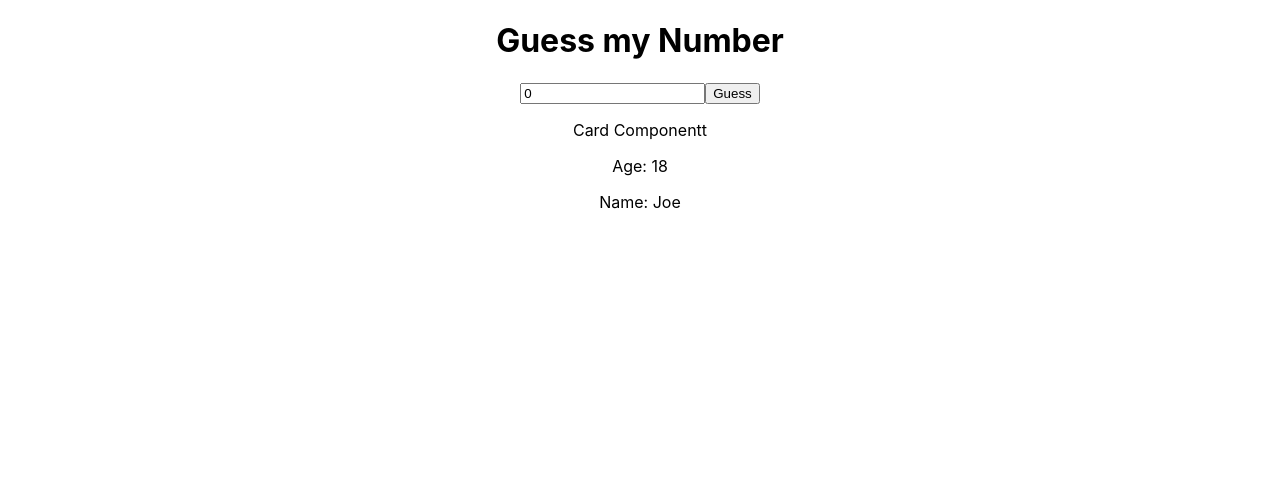
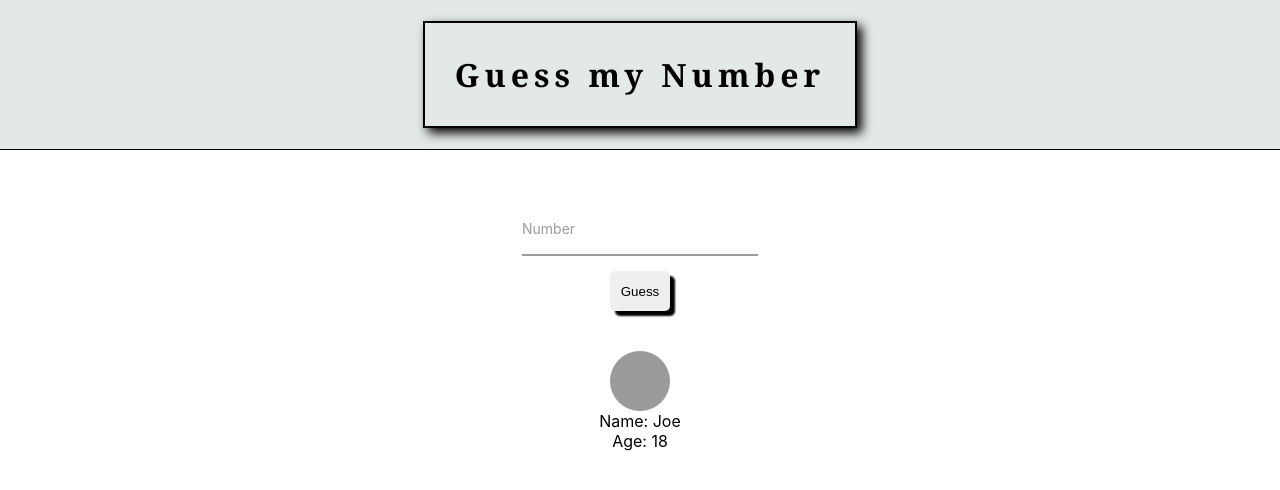
Before and after one commit to CaglayanYanikoglu/training, a React (Create React App) app in the folder week-4/students-app/: page / in a window 1280 px wide. Shown: the top 490 px of the page. Built offline with nearby package versions, Linux system fonts and the light colour scheme.

Commit message:
Guess number game improvements and updates (#7)
* app js updated

* card js and css updates

* app js updated

* prettier updates

```diff
--- a/week-4/students-app/src/App.css
+++ b/week-4/students-app/src/App.css
@@ -1,38 +1,126 @@
+* {
+  margin: 0;
+  padding: 0;
+  box-sizing: border-box;
+}
 .App {
   text-align: center;
 }
-
-.App-logo {
-  height: 40vmin;
-  pointer-events: none;
+.guessText {
+  letter-spacing: 5px;
+  font-family: Cambria, Cochin, Georgia, Times, "Times New Roman", serif;
+  padding: 30px;
+  border: 2px solid black;
+  box-shadow: 5px 5px 10px;
+}
+.header {
+  height: 150px;
+  display: flex;
+  align-items: center;
+  justify-content: center;
+  background-color: #e3e9e7;
+  border-bottom: 1px solid black;
+}
+.main-container {
+  margin: 50px;
 }
 
-@media (prefers-reduced-motion: no-preference) {
-  .App-logo {
-    animation: App-logo-spin infinite 20s linear;
-  }
+.form__group {
+  position: relative;
+  padding: 15px 0 0;
+  margin-top: 10px;
+  width: 20%;
+  margin: auto;
 }
 
-.App-header {
-  background-color: #282c34;
-  min-height: 100vh;
+.form__field {
+  font-family: inherit;
+  width: 100%;
+  border: 0;
+  border-bottom: 2px solid #9b9b9b;
+  outline: 0;
+  font-size: 1.3rem;
+  color: rgb(85, 157, 199);
+  padding: 7px 0;
+  background: transparent;
+  transition: border-color 0.2s;
+}
+.form__field::placeholder {
+  color: transparent;
+}
+.form__field:placeholder-shown ~ .form__label {
+  font-size: 1.3rem;
+  cursor: text;
+  top: 20px;
+}
+.form__label {
+  position: absolute;
+  top: 0;
+  display: block;
+  transition: 0.2s;
+  font-size: 1rem;
+  color: #9b9b9b;
+}
+.form__field:focus {
+  padding-bottom: 6px;
+  font-weight: 700;
+  border-width: 3px;
+  border-image: linear-gradient(to right, #11998e, #38ef7d);
+  border-image-slice: 1;
+}
+.form__field:focus ~ .form__label {
+  position: absolute;
+  top: 0;
+  display: block;
+  transition: 0.2s;
+  font-size: 1rem;
+  color: #11998e;
+  font-weight: 700;
+}
+.form__field:required,
+.form__field:invalid {
+  box-shadow: none;
+}
+input:-webkit-autofill,
+input:-webkit-autofill:hover,
+input:-webkit-autofill:focus,
+input:-webkit-autofill:active {
+  transition: background-color 5000s ease-in-out 0s;
+}
+.buttonGuess {
+  width: 60px;
+  height: 40px;
+  border: none;
+  box-shadow: 5px 5px 2px;
+  outline: none;
+  border-radius: 5px;
+  cursor: pointer;
+}
+.buttonGuess:hover{
+  background-color: #e4dede;
+}
+.buttonGuess:active{
+  transform:translate(3px,3px);
+  box-shadow: 2px 2px 2px;
+
+}
+.guessWrapper {
   display: flex;
   flex-direction: column;
+  justify-content: center;
   align-items: center;
+  margin: 15px;
+}
+.user {
+  margin-top: 40px;
+  display: flex;
   justify-content: center;
-  font-size: calc(10px + 2vmin);
-  color: white;
+  align-items: center;
+  flex-direction: column;
 }
-
-.App-link {
-  color: #61dafb;
+.user-icon {
+  width: 60px;
+  height: 60px;
+  background-color: #9a9a9a;
+  border-radius: 50%;
 }
-
-@keyframes App-logo-spin {
-  from {
-    transform: rotate(0deg);
-  }
-  to {
-    transform: rotate(360deg);
-  }
-}
--- a/week-4/students-app/src/App.js
+++ b/week-4/students-app/src/App.js
@@ -1,83 +1,137 @@
-import './App.css';
-import React, { useState, useEffect } from 'react';
-import Card from './Card';
+import "./App.css";
+import React, { useState, useEffect } from "react";
+import Card from "./Card";
 
 function App() {
   const [realNumber, setRealNumber] = useState(0);
-  const [guessNumber, setGuessNumber] = useState(0);
+  const [guessNumber, setGuessNumber] = useState("");
+  const [tempNumber, setTempNumber] = useState(0);
   const [result, handleResult] = useState({
     success: false,
-    show: false
-  })
+    show: false,
+    big: false,
+    low: false,
+  });
   /* const [showPopup, handleShopPopup] = useState(false);
   const [notificationType, setNotificationType] = useState('fail'); */
 
   useEffect(() => {
     const randomNumber = Math.floor(Math.random() * 100) + 1;
     setRealNumber(randomNumber);
-  }, [])
+    console.log(randomNumber);
+  }, []);
 
   const handleGuessInput = (event) => {
     setGuessNumber(event.target.value);
-  }
+  };
+
   const handleGuess = () => {
+    if (guessNumber > 0 && guessNumber <= 100) {
       if (parseInt(guessNumber) === realNumber) {
-      console.log('Right, u won!!');
+        console.log("Congratulations you won! ");
         // setNotificationType('success');
         handleResult({
           show: true,
-        success: true
-      })
+          success: true,
+        });
+        // return  <div>('Right, u won!!')</div>;
       } else if (guessNumber > realNumber) {
-      console.log('It is too high, guess lower');
+        console.log("It is high, guess lower");
         // setNotificationType('fail');
         handleResult({
           show: true,
-        success: false
-      })
+          success: false,
+          big: true,
+        });
       } else {
-      console.log('It is too low, guess higher');
+        console.log("It is low, guess higher");
         // setNotificationType('fail');
         handleResult({
           show: true,
-        success: false
-      })
+          success: false,
+          low: true,
+        });
       }
       // handleShopPopup(true);
-
+      setTempNumber(guessNumber);
+      setGuessNumber("");
+    } else {
+      alert("the number have to between 1-100");
+      setGuessNumber("");
     }
+  };
 
   useEffect(() => {
-    console.log('result changed');
+    // console.log('result changed');
     const timeout = setTimeout(() => {
       handleResult({
         show: false,
         success: false,
-        ...result
-      })
-    }, 3000)
-
+        ...result,
+      });
+    }, 3000);
     return () => {
       // clean
       clearTimeout(timeout);
-    }
+    };
   }, [result]);
+
   return (
     <div className="App">
-      <h1>Guess my Number</h1>
-      <input type="number" value={guessNumber} onChange={handleGuessInput} />
-      <button onClick={handleGuess}>Guess</button>
-      {result.show &&
-        (
+      <div className="header">
+        <h1 className="guessText">Guess my Number</h1>
+      </div>
+      <div className="main-container">
+        {/* <input type="number" class="input-number" placeholder="&nbsp;" value={guessNumber} onChange={handleGuessInput} /> */}
+        <div className="form__group field">
+          <input
+            type="number"
+            min="1"
+            max="100"
+            className="form__field"
+            placeholder="Number"
+            name="name"
+            id="name"
+            required
+            value={guessNumber}
+            onChange={handleGuessInput}
+          />
+          <label
+            htmlFor="number"
+            className="form__label"
+            style={{ fontSize: "14px" }}
+          >
+            Number
+          </label>
+        </div>
+        <div className="guessWrapper">
+          <button className="buttonGuess" onClick={handleGuess}>
+            Guess
+          </button>
+        </div>
+
+        {result.show && (
           <div>
-            {result.success ?
-              <h2 style={{ color: 'green' }}>Yey, you won!</h2> :
-              <h2 style={{ color: 'red' }}>Na, you are the worst!</h2>
-            }
+            {
+              result.success ? (
+                <h2 style={{ color: "green" }}>Yey, you won!</h2>
+              ) : (
+                <div>
+                  Your guess was: <b>{tempNumber}</b>
                 </div>
               )
+              // <h2 style={{ color: 'red' }}>Na, you are the worst!</h2>
             }
+            {result.big && (
+              <h3 style={{ color: "red" }}>It's big guess lower</h3>
+            )}
+            {result.low && (
+              <h3 style={{ color: "red" }}>It's low, guess higher</h3>
+            )}
+          </div>
+        )}
         <Card age={18} name="Joe" />
+      </div>
     </div>
   );
 }
--- a/week-4/students-app/src/Card.js
+++ b/week-4/students-app/src/Card.js
@@ -1,15 +1,14 @@
 import React from 'react';
 
-function Card({
-  age, name
-}) {
-  console.log(name);
-  console.log(age);
+function Card({ age, name }) {
+  // console.log(name);
+  // console.log(age);
   return (
-    <div>
-      <p>Card Componentt</p>
+    <div className="user">
+      <div className="user-icon"></div>
+      <p>Name: {name}</p>
       <p>Age: {age}</p>
-      <p>Name: {name}</p>
+
     </div>
   )
 }
```
Lines whose indentation alone changed are shown as unchanged.
